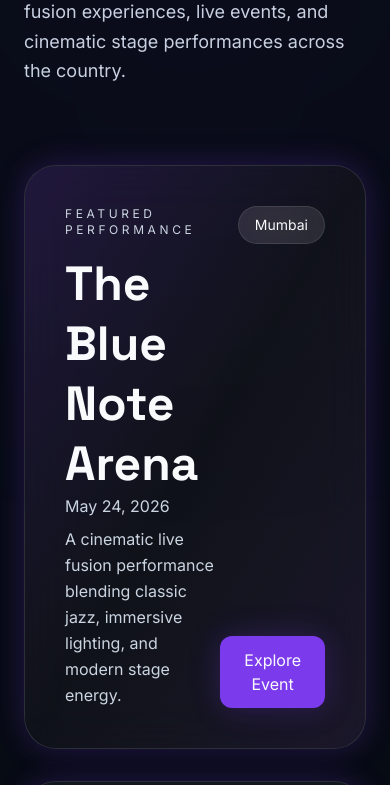
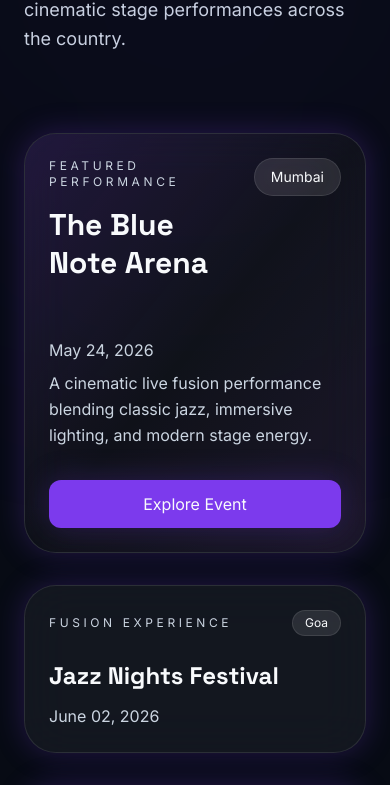
Before and after one commit to altonxr/jazzmatazz-live, a React (Vite) app: page / in a window 390 px wide. Shown: the part 1154-1939 px from the top of the page. Built offline with nearby package versions, Linux system fonts and the light colour scheme.

Commit message:
Refine featured shows responsiveness

```diff
--- a/src/components/sections/FeaturedShows.jsx
+++ b/src/components/sections/FeaturedShows.jsx
@@ -8,7 +8,7 @@ import showsData from "../../data/showsData";
 
 const FeaturedShows = () => {
   return (
-    <section className="relative py-32 overflow-hidden">
+    <section className="relative py-24 md:py-32 overflow-hidden">
 
       {/* Ambient Glow */}
       <div className="absolute top-20 right-0 w-[400px] h-[400px] bg-primary/10 blur-[180px] rounded-full" />
@@ -23,7 +23,7 @@ const FeaturedShows = () => {
         />
 
         {/* Featured Layout */}
-        <div className="grid lg:grid-cols-[1.3fr_0.7fr] gap-8">
+        <div className="grid lg:grid-cols-[1.3fr_0.7fr] gap-8 lg:gap-10">
 
           {/* Large Featured Card */}
           <motion.div
@@ -33,8 +33,7 @@ const FeaturedShows = () => {
             viewport={{ once: true }}
           >
 
-            <GlassCard className="relative min-h-[520px] overflow-hidden p-10 flex flex-col justify-between">
-
+            <GlassCard className="relative min-h-[420px] md:min-h-[520px] overflow-hidden p-6 md:p-10 flex flex-col justify-between gap-10">
               {/* Background Layer */}
               <div className="absolute inset-0 bg-gradient-to-br from-primary/20 via-transparent to-violetGlow/10" />
 
@@ -48,7 +47,7 @@ const FeaturedShows = () => {
                     Featured Performance
                   </p>
 
-                  <h3 className="font-heading text-5xl font-bold leading-tight">
+                  <h3 className="font-heading text-3xl md:text-5xl font-bold leading-tight">
                     The Blue
                     <br />
                     Note Arena
@@ -61,7 +60,7 @@ const FeaturedShows = () => {
 
               </div>
 
-              <div className="relative z-10 flex items-end justify-between">
+              <div className="relative z-10 flex flex-col md:flex-row gap-8 md:items-end md:justify-between">
 
                 <div>
                   <p className="text-textSecondary mb-2">
@@ -96,7 +95,7 @@ const FeaturedShows = () => {
                 viewport={{ once: true }}
               >
 
-                <GlassCard className="p-8 hover:translate-y-[-4px] transition duration-500">
+                <GlassCard className="p-6 md:p-8 hover:translate-y-[-4px] transition duration-500">
 
                   <div className="space-y-6">
 
@@ -111,7 +110,7 @@ const FeaturedShows = () => {
                     </div>
 
                     <div>
-                      <h4 className="font-heading text-3xl font-bold mb-3">
+                      <h4 className="font-heading text-2xl md:text-3xl font-bold mb-3">
                         {show.venue}
                       </h4>
 
```
